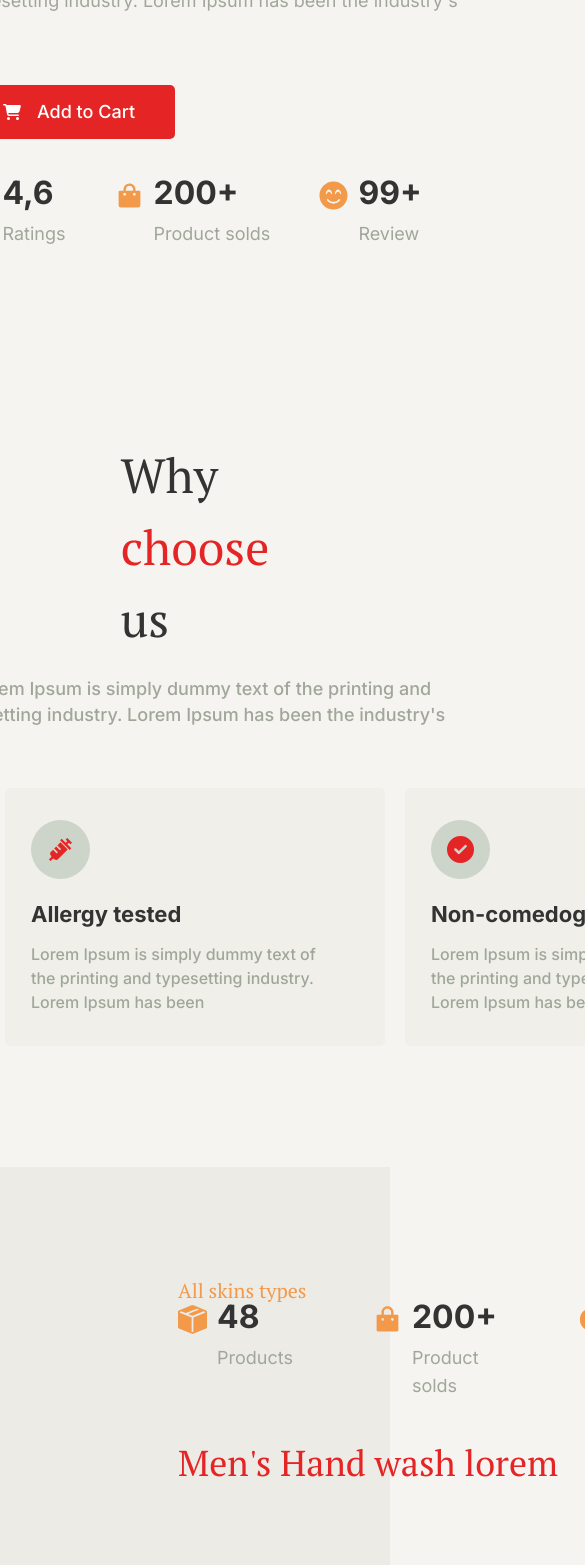
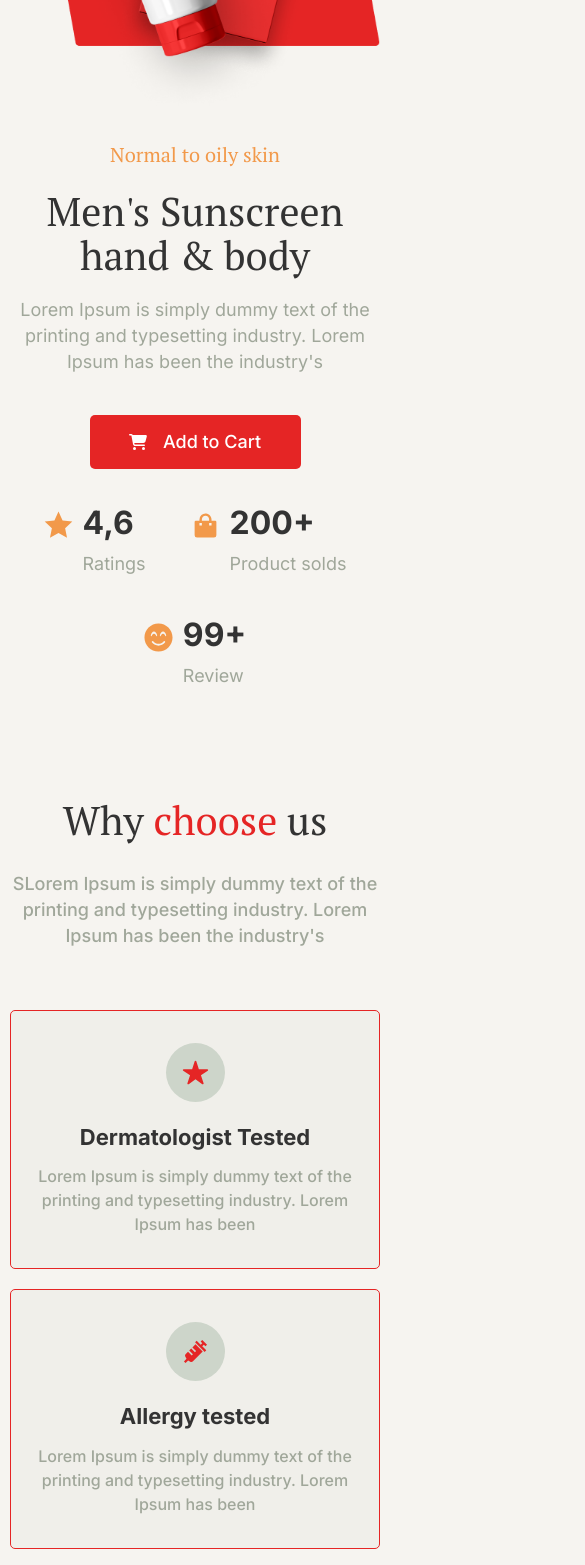
Before and after one commit to Md-Mubin/ebTan, a React (Vite) app: page / in a window 390 px wide. Shown: the part 432-1997 px from the top of the page, 585 px wide, since content can reach past the window. Built offline with nearby package versions, Linux system fonts and the light colour scheme.

Commit message:
added fully functional responsive with     tailwind responsive

```diff
--- a/src/Commons/CommonButton.jsx
+++ b/src/Commons/CommonButton.jsx
@@ -6,7 +6,7 @@ const CommonButton = () => {
     return (
         <>
             {/* ================== Common Button ================== */}
-            <button className='w-[211px] bg-brandColor py-[13px] font-inter font-medium text-lg text-[#ffffff] flex justify-center items-center gap-4 hover:bg-[#ff4242] rounded-[5px]  duration-200'><FaCartShopping />Add to Cart</button>
+            <button className='w-[211px] bg-brandColor py-[13px] font-inter font-medium text-lg text-[#ffffff] flex justify-center items-center gap-4 hover:bg-[#ff4242] rounded-[5px] duration-200'><FaCartShopping />Add to Cart</button>
         </>
     )
 }
--- a/src/Commons/CommonCart.jsx
+++ b/src/Commons/CommonCart.jsx
@@ -4,10 +4,10 @@ import React from 'react'
 const CommonCart = ({cartHead , cartInfo, cartIcon}) => {
     return (
         <>
-            <ul className='w-[380px] p-[32px_52px_32px_26px] bg-[#F0EFEA] cursor-pointer hover:shadow-[10px_10px_20px_rgba(0,0,0,0.2)] duration-200 rounded-[5px]'>
+            <ul className='lg:w-[260px] xl:w-[310px] 2xl:w-[380px] py-8 px-[26px] bg-[#F0EFEA] cursor-pointer lg:hover:shadow-[10px_10px_20px_rgba(0,0,0,0.2)] duration-200 rounded-[5px] flex lg:flex-none flex-col items-center border lg:border-none border-brandColor'>
                 <li className='p-4 bg-[#CDD5CA] rounded-full w-fit text-brandColor text-[27px] hover:shadow-[0_6px_10px_rgba(0,0,0,0.6)] duration-200'>{cartIcon}</li>
-                <li className='mt-5 font-inter font-bold text-[22px] text-commonColor leading-[145%]'>{cartHead}</li>
-                <li className='mt-[11px] font-inter font-medium text-[lg] text-[#A0A79A]'>{cartInfo}</li>
+                <li className='mt-5 font-inter font-bold text-[22px] text-commonColor leading-[145%] text-center lg:text-start'>{cartHead}</li>
+                <li className='mt-[11px] font-inter font-medium text-[lg] text-[#A0A79A] text-center lg:text-start'>{cartInfo}</li>
             </ul>
         </>
     )
--- a/src/Commons/CommonHead.jsx
+++ b/src/Commons/CommonHead.jsx
@@ -5,7 +5,7 @@ const CommonHead = ({ commonHeading }) => {
   return (
     <>
       {/* ================== Common Line ================== */}
-      <h4 className='font-ptSerif font-normal text-xl text-[#F2994A]'>{commonHeading}</h4>
+      <h4 className='font-ptSerif font-normal text-xl text-[#F2994A] text-center lg:text-start'>{commonHeading}</h4>
     </>
   )
 }
--- a/src/Commons/CommonRates.jsx
+++ b/src/Commons/CommonRates.jsx
@@ -20,7 +20,7 @@ const CommonRates = ({ countIcon, countNumber, countText, plusSign }) => {
                         <p className='font-inter font-bold text-[32px] text-commonColor'>{countNumber}{plusSign}</p>
 
                         {/* text info */}
-                        <p className='font-inter font-normal text-lg text-[#A0A79A]'>{countText}</p>
+                        <p className='font-inter font-normal text-lg  text-[#A0A79A]'>{countText}</p>
                     </li>
                 </ul>
             </section>
--- a/src/Commons/CommonToggle.jsx
+++ b/src/Commons/CommonToggle.jsx
@@ -19,7 +19,7 @@ const CommonToggle = ({ info, infoHead }) => {
 
                 {
                     show &&
-                    <li className='w-[300px] p-4 border border-brandColor rounded-xl text-center toggleinfos ml-10'>
+                    <li className='w-[250px] sm:w-[300px] p-4 border border-brandColor rounded-xl text-center toggleinfos ml-10'>
                         <h2 className='font-inter font-bold text-xl text-commonColor'>{infoHead}</h2>
                         <p className='font-ptSerif font-normal text-md mt-4'>Lorem ipsum, dolor sit amet consectetur adipisicing elit. Lorem ipsum dolor sit amet consectetur adipisicing elit.</p>
                     </li>
--- a/src/Components/Banner/Banner.jsx
+++ b/src/Components/Banner/Banner.jsx
@@ -12,32 +12,32 @@ const Banner = () => {
     return (
         <>
             {/* ================== Banner Section ================== */}
-            <section className='container mt-[98px] pb-[191px] flex justify-center items-center gap-[77px]'>
+            <section className='container mt-[40px] lg:mt-[98px] pb-[100px] lg:pb-[191px] lg:flex flex-col  lg:flex-row lg:justify-center items-center gap-[77px]'>
 
                 {/* ---------- image part ---------- */}
-                <ul>
+                <ul className='flex justify-center'>
                     <img src="./images/banner.png" alt="banner_image" />
                 </ul>
 
                 {/* ---------- banner text part ---------- */}
-                <ul className='flex flex-col'>
+                <ul className='flex flex-col lg:w-[350px]'>
 
                     {/* common heading */}
                     <li><CommonHead commonHeading={"Normal to oily skin"} /></li>
 
                     {/* main heading */}
-                    <h1 className='w-[540px] font-ptSerif font-normal text-[72px] text-commonColor leading-[110%] mt-5'>Men's Sunscreen hand & body</h1>
+                    <h1 className='2xl:w-[540px] font-ptSerif font-normal text-[40px] text-center lg:text-start 2xl:text-[72px] text-commonColor leading-[110%] mt-5'>Men's Sunscreen hand & body</h1>
 
                     {/* infos */}
-                    <p className='w-[526px] font-inter font-normal text-lg text-[#A0A79A] mt-5 leading-[145%]'>Lorem Ipsum is simply dummy text of the printing and typesetting industry. Lorem Ipsum has been the industry's</p>
+                    <p className='2xl:w-[526px] text-center lg:text-start font-inter font-normal text-lg text-[#A0A79A] mt-5 leading-[145%]'>Lorem Ipsum is simply dummy text of the printing and typesetting industry. Lorem Ipsum has been the industry's</p>
 
                     {/* button for adding item into cart */}
-                    <li className='mt-[71px] '>
+                    <li className='lg:mt-[71px] mt-[40px] m-auto lg:m-0'>
                         <CommonButton />
                     </li>
 
                     {/* ratings counts */}
-                    <li className='mt-[42px] flex gap-[49px]'>
+                    <li className='mt-[42px] flex flex-wrap gap-[45px] justify-center lg:justify-start lg:gap-[49px] '>
                         <CommonRates countIcon={<RiStarFill />} countNumber={<CountUp end={4.6} decimal=',' decimals={1} />} countText={"Ratings"} />
                         <CommonRates countIcon={<BiSolidShoppingBag />} countNumber={<CountUp end={200} />} plusSign={"+"} countText={"Product solds"} />
                         <CommonRates countIcon={<FaSmileBeam />} countNumber={<CountUp end={99} />} plusSign={"+"} countText={"Review"} />
--- a/src/Components/ChooseCart/ChooseCart.jsx
+++ b/src/Components/ChooseCart/ChooseCart.jsx
@@ -9,9 +9,9 @@ const ChooseCart = () => {
     return (
         <>
             <section className='container mb-[121px] flex flex-col items-center'>
-                <h1 className='font-ptSerif font-normal text-[48px] text-commonColor'>Why <span className='text-brandColor'>choose</span> us</h1>
-                <p className='w-[526px] font-inter font-medium text-lg text-[#A0A79A] leading-[145%] mt-[21px] text-center'>SLorem Ipsum is simply dummy text of the printing and typesetting industry. Lorem Ipsum has been the industry's</p>
-                <ul className='flex gap-5 mt-[60px] rounded-md'>
+                <h1 className='font-ptSerif font-normal text-[40px] lg:text-[48px] text-commonColor'>Why <span className='text-brandColor'>choose</span> us</h1>
+                <p className='lg:w-[526px] font-inter font-medium text-lg text-[#A0A79A] leading-[145%] mt-[21px] text-center'>SLorem Ipsum is simply dummy text of the printing and typesetting industry. Lorem Ipsum has been the industry's</p>
+                <ul className='flex flex-wrap gap-5 mt-[60px]'>
                     <CommonCart cartIcon={<IoStar/>} cartHead={"Dermatologist Tested"} cartInfo={"Lorem Ipsum is simply dummy text of the printing and typesetting industry. Lorem Ipsum has been"}/>
 
                     <CommonCart cartIcon={<BiSolidInjection/>} cartHead={"Allergy tested"} cartInfo={"Lorem Ipsum is simply dummy text of the printing and typesetting industry. Lorem Ipsum has been"}/>
--- a/src/Components/Handwash/Handwash.jsx
+++ b/src/Components/Handwash/Handwash.jsx
@@ -11,19 +11,20 @@ import { HiMiniFaceSmile }   from 'react-icons/hi2'
 const Handwash = () => {
     return (
         <>
-        <section className='w-full bg-[#ECEBE6] pt-[110px] pb-[149px]'>
-            <div className="container flex justify-between items-center">
-                <ul>
+        <section className='w-full bg-[#ECEBE6] pt-[50px] lg:pt-[110px] lg:pb-[149px]'>
+            <div className="container flex flex-col lg:flex-row lg:justify-between items-center">
+                <ul className='flex flex-col items-center'>
+
                     <li><CommonHead commonHeading={"All skins types"}/></li>
-                    <li className='flex gap-20'>
+                    <li className='flex gap-10 xl:gap-20 flex-wrap justify-center lg:justify-start mt-10 xl:mt-0'>
                         <CommonRates countIcon={<BsFillBoxSeamFill/>} countNumber={<CountUp end={48}/>} countText={"Products"}/>
                         <CommonRates countIcon={<RiShoppingBagFill/>} countNumber={<CountUp end={200}/>} plusSign={"+"} countText={"Product solds"}/>
                         <CommonRates countIcon={<HiMiniFaceSmile/>} countNumber={<CountUp end={99}/>} plusSign={"+"} countText={"Review"}/>
                     </li>
-                    <li className='font-ptSerif font-normal text-[36px] text-brandColor leading-[130%] mt-10'>Men's Hand wash  lorem</li>
-                    <li className='flex items-center gap-5 mt-[114px]'><CommonButton /> <span className='font-ptSerif font-normal text-[31px] text-brandColor leading-[145%]'>৳ 700</span></li>
+                    <li className='text-center lg:text-start font-ptSerif font-normal text-[36px] text-brandColor leading-[130%] mt-10'>Men's Hand wash  lorem</li>
+                    <li className='flex items-center gap-5 mt-5 lg:mt-[114px]'><CommonButton /> <span className='font-ptSerif font-normal text-2xl lg:text-[31px] text-brandColor leading-[145%]'>৳ 700</span></li>
                 </ul>
-                <ul>
+                <ul className='mt-10 lg:mt-0 pl-8 lg:pl-0'>
                     <img src="images/hand_wash_image.png" alt="hand_wash_image" />
                 </ul>
             </div>
--- a/tailwind.config.js
+++ b/tailwind.config.js
@@ -23,7 +23,14 @@ export default {
     // container part
     container: {
       center: true,
-      padding: "178px"
+      padding: {
+        DEFAULT: "10px",
+        sm: "30px",
+        md: "50px",
+        lg: "100px",
+        xl: "150px",
+        "2xl" : "178px"
+      }
     },
   },
   plugins: [],
```
Also changed, not shown: src/Components/Cream/Cream.jsx (+10 -6 lines), src/Components/Mosture/Mosture.jsx (+6 -6 lines), src/Components/Navbar/Navbar.jsx (+4 -4 lines).
